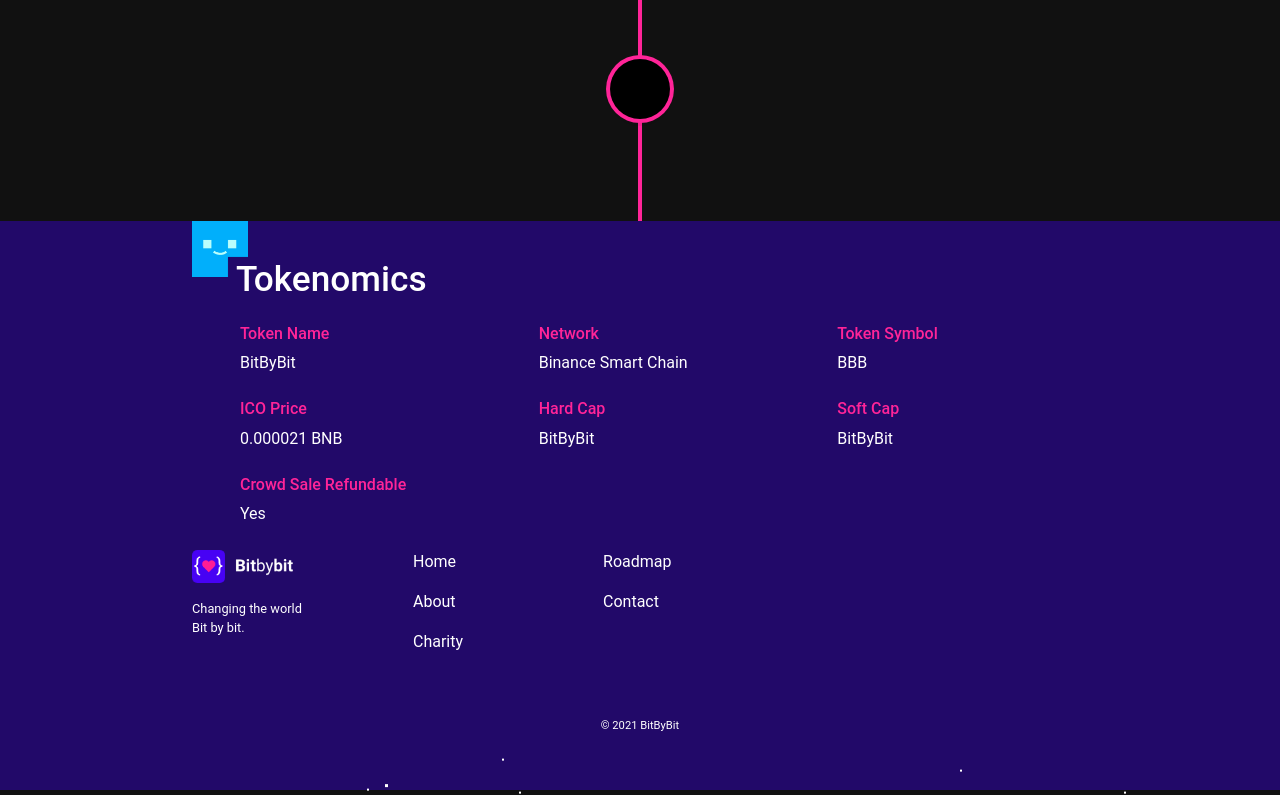
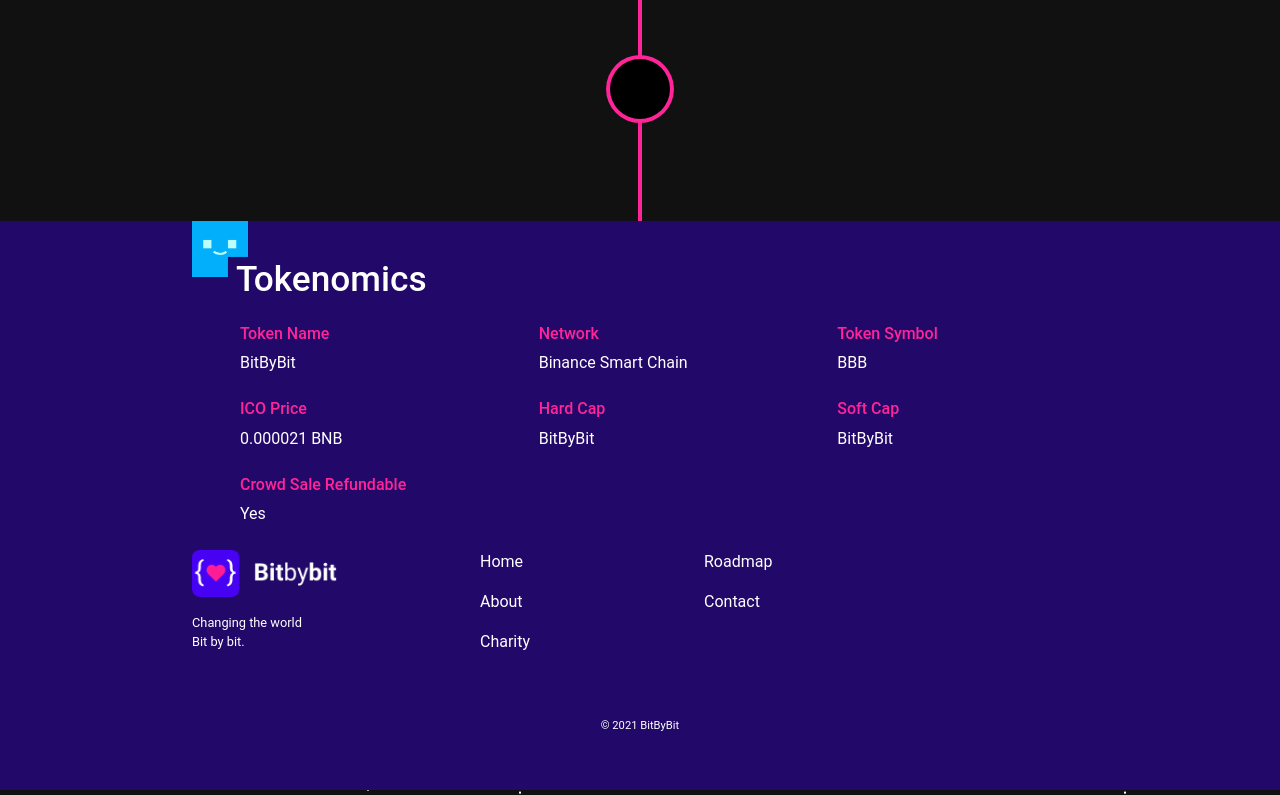
Before and after one commit to lightswarm124/bitbybit-frontend, a React (Create React App) app: page / in a window 1280 px wide. Shown: the part 2846-3641 px from the top of the page. Built offline with nearby package versions, Linux system fonts and the light colour scheme.

Commit message:
Use grid for footer

```diff
--- a/src/App.js
+++ b/src/App.js
@@ -15,6 +15,7 @@ const pageStyles = {
   minHeight: "100wh",
   color: "white",
   fontFamily: "Roboto, sans-serif",
+  boxSize: "border-box",
 };
 
 function App() {
--- a/src/components/Footer.js
+++ b/src/components/Footer.js
@@ -7,13 +7,19 @@ const FooterWrapper = styled.div`
   background: #220969;
   width: 100vw;
   z-index: 999;
+  position: relative;
   height: 30vh;
   display: flex;
   flex-direction: column;
 
   .content {
-    display: flex;
-    flex-direction: row;
+    display: grid;
+    grid-auto-flow: column;
+    grid-auto-columns: 1fr;
+
+    div {
+      flex-basis: 100%;
+    }
   }
 
   .brand {
```
